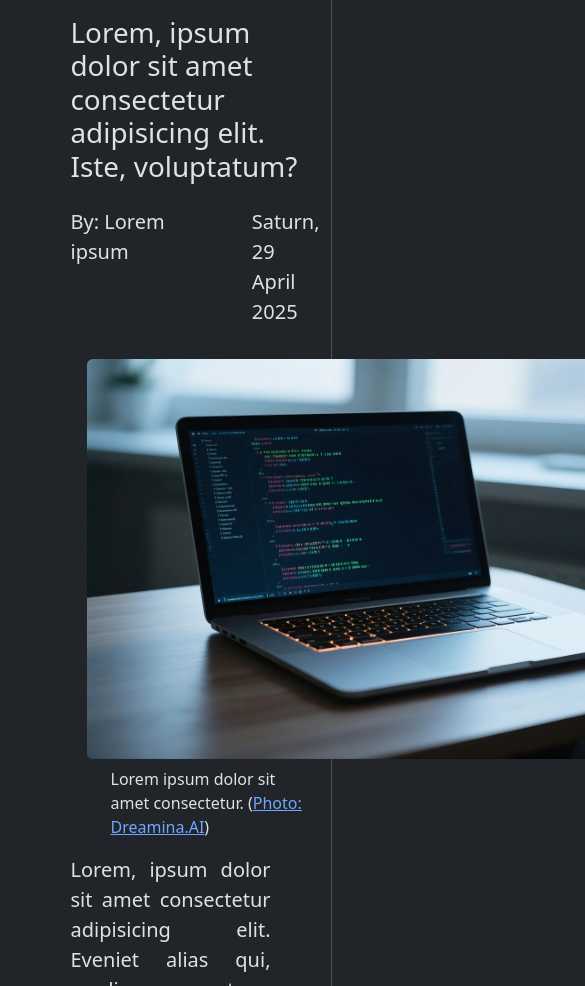
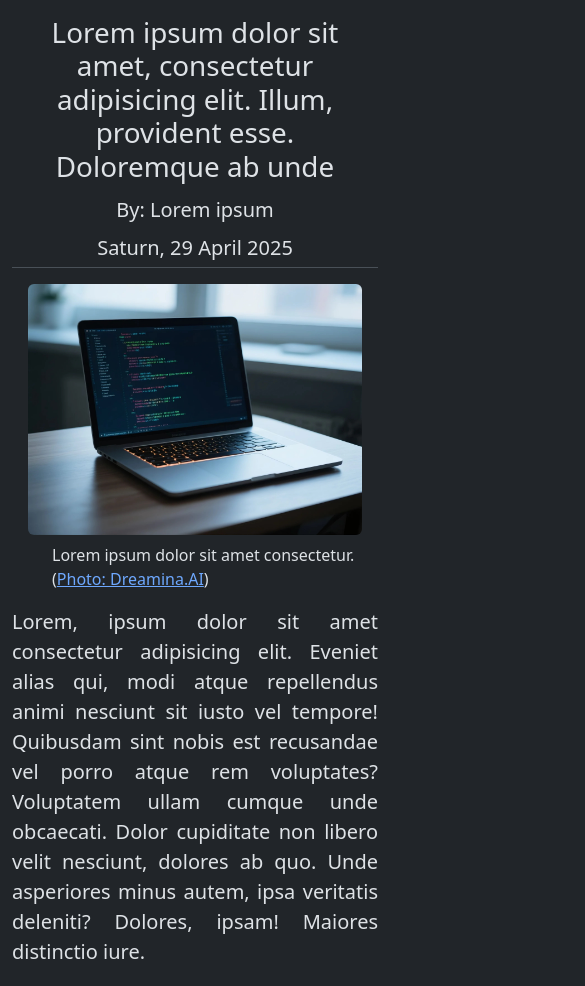
Before and after one commit to sandyaditya123/web-article, a plain HTML site: page index.html in a window 390 px wide. Shown: the top 986 px of the page, 585 px wide, since content can reach past the window. Drawn offline with nearby package versions, Linux system fonts and the light colour scheme.

Commit message:
Fix website responsiveness in tablet and mobile viewports

```diff
--- a/index.html
+++ b/index.html
@@ -11,33 +11,39 @@
             crossorigin="anonymous"
         />
         <style>
-            .container {
-                max-width: 70%;
-                min-height: max-content;
-            }
             .paragraf {
                 text-align: justify;
             }
-            .paragraf>p {
-                margin-bottom: 0;
+            .paragraf > p {
+                margin-bottom: 1rem;
                 padding-bottom: 1rem;
+            }
+            @media screen and (min-width: 768px) {
+                .headline {
+                    border: none !important;
+                }
+            }
+            @media screen and (max-width: 768px) {
+                div.container-md {
+                    border-right: none !important;
+                }
             }
         </style>
     </head>
     <body>
-        <div class="container border-end border-end-primary">
-            <div class="headline pt-3">
-                <h1>Lorem, ipsum dolor sit amet consectetur adipisicing elit. Iste, voluptatum?</h1>
-                <div class="row">
-                    <div class="col-8 lead my-3" title="Lorem ipsum">By: Lorem ipsum</div>
-                    <div class="col-4 lead my-3">Saturn, 29 April 2025</div>
-                </div
+        <div class="container-md border-end">
+            <div class="headline pt-3 border-bottom text-center text-md-start">
+                <h1>Lorem ipsum dolor sit amet, consectetur adipisicing elit. Illum, provident esse. Doloremque ab unde</h1>
+                <div class="row justify-content-between">
+                    <div class="col-sm-4 lead my-1 my-md-3 my-sm-2" title="Lorem ipsum">By: Lorem ipsum</div>
+                    <div class="col-sm-4 lead my-1 my-md-3 my-sm-2">Saturn, 29 April 2025</div>
+                </div>
             </div>
             <div class="img m-3">
-                <img src="IMG/computer.jpeg" class="img rounded" alt="Image" width="600" height="400" />
+                <img src="IMG/computer.jpeg" class="img-fluid rounded" alt="Image" width="600" height="400" />
                 <p class="fs-6 ms-4 mt-2 lead">Lorem ipsum dolor sit amet consectetur. (<a href="https://dreamina.capcut.com/en-en/">Photo: Dreamina.AI</a>)</p>
             </div>
-            <div class="paragraf me-5 fs-5">
+            <div class="paragraf me-md-5 px-sm-2 fs-5">
                 <p>
                     Lorem, ipsum dolor sit amet consectetur adipisicing elit. Eveniet alias qui, modi atque repellendus animi nesciunt sit iusto vel tempore! Quibusdam sint nobis
                     est recusandae vel porro atque rem voluptates? Voluptatem ullam cumque unde obcaecati. Dolor cupiditate non libero velit nesciunt, dolores ab quo. Unde
```
